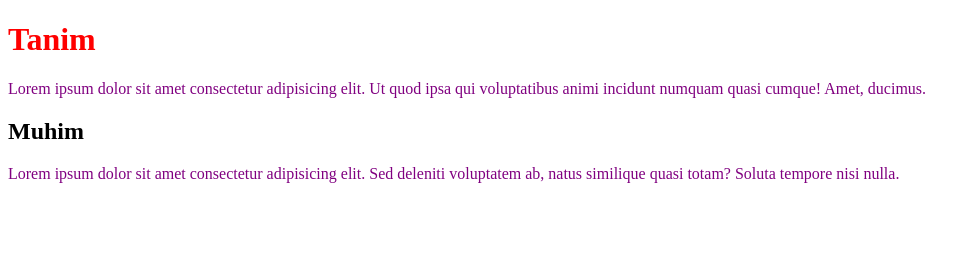
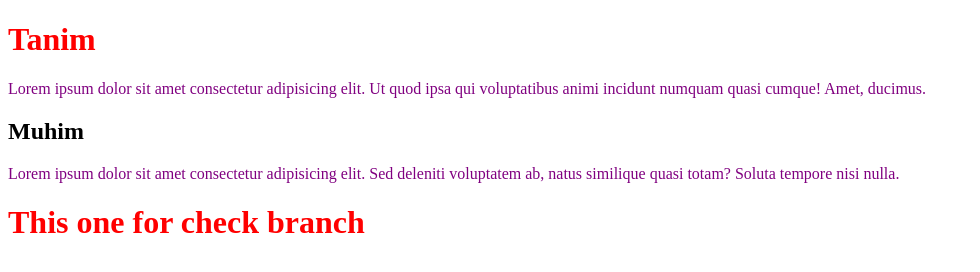
Before and after one commit to mutanim24/module-3, a plain HTML site: page index.html in a window 1280 px wide. Shown: the whole page, without its empty margins (0-980 px from the left). Drawn offline with Linux system fonts and the light colour scheme.

Commit message:
brach check

```diff
--- a/index.html
+++ b/index.html
@@ -12,5 +12,7 @@
     <p>Lorem ipsum dolor sit amet consectetur adipisicing elit. Ut quod ipsa qui voluptatibus animi incidunt numquam quasi cumque! Amet, ducimus.</p>
     <h2>Muhim</h2>
     <p>Lorem ipsum dolor sit amet consectetur adipisicing elit. Sed deleniti voluptatem ab, natus similique quasi totam? Soluta tempore nisi nulla.</p>
+
+    <h1>This one for check branch</h1>
 </body>
 </html>
```
